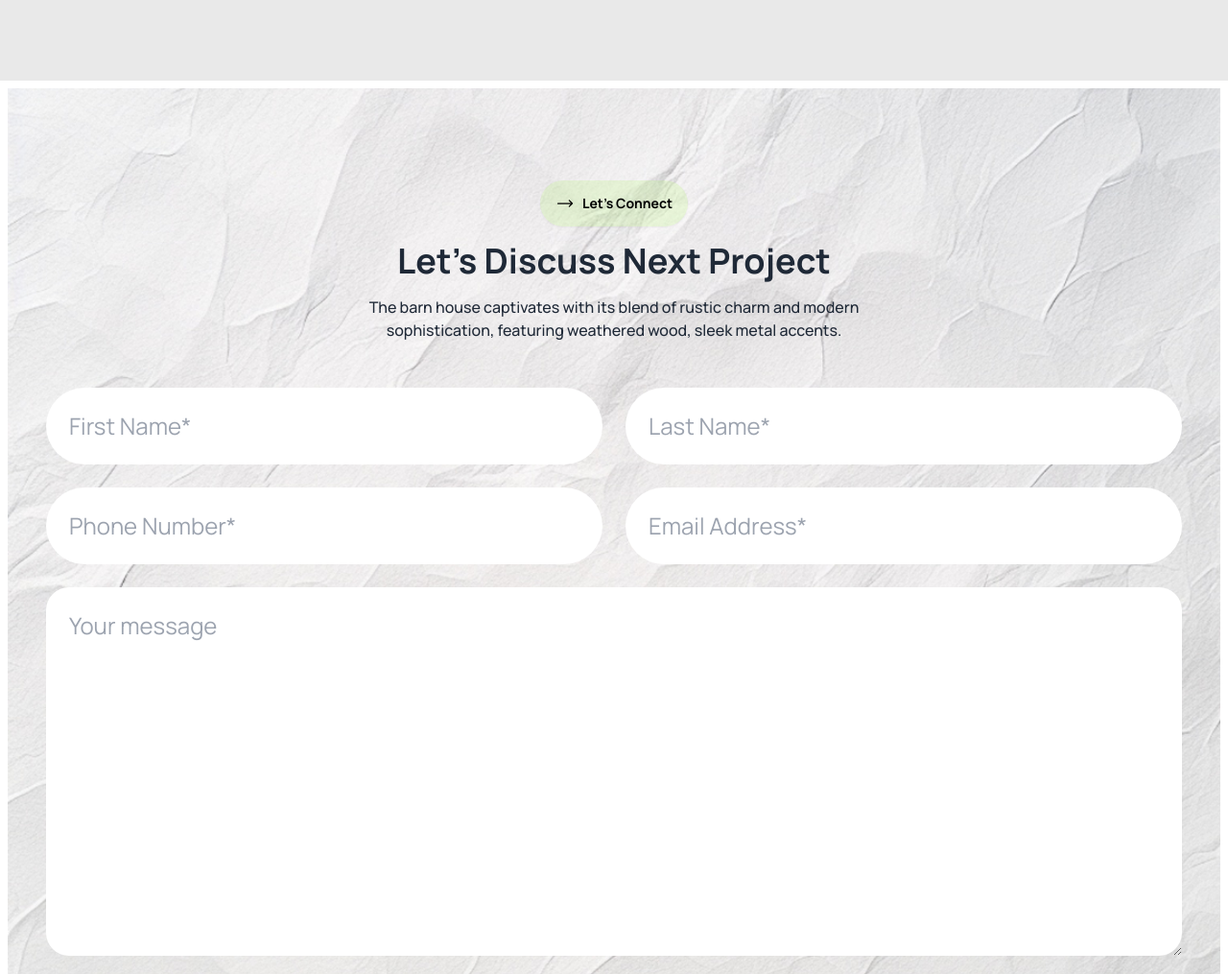
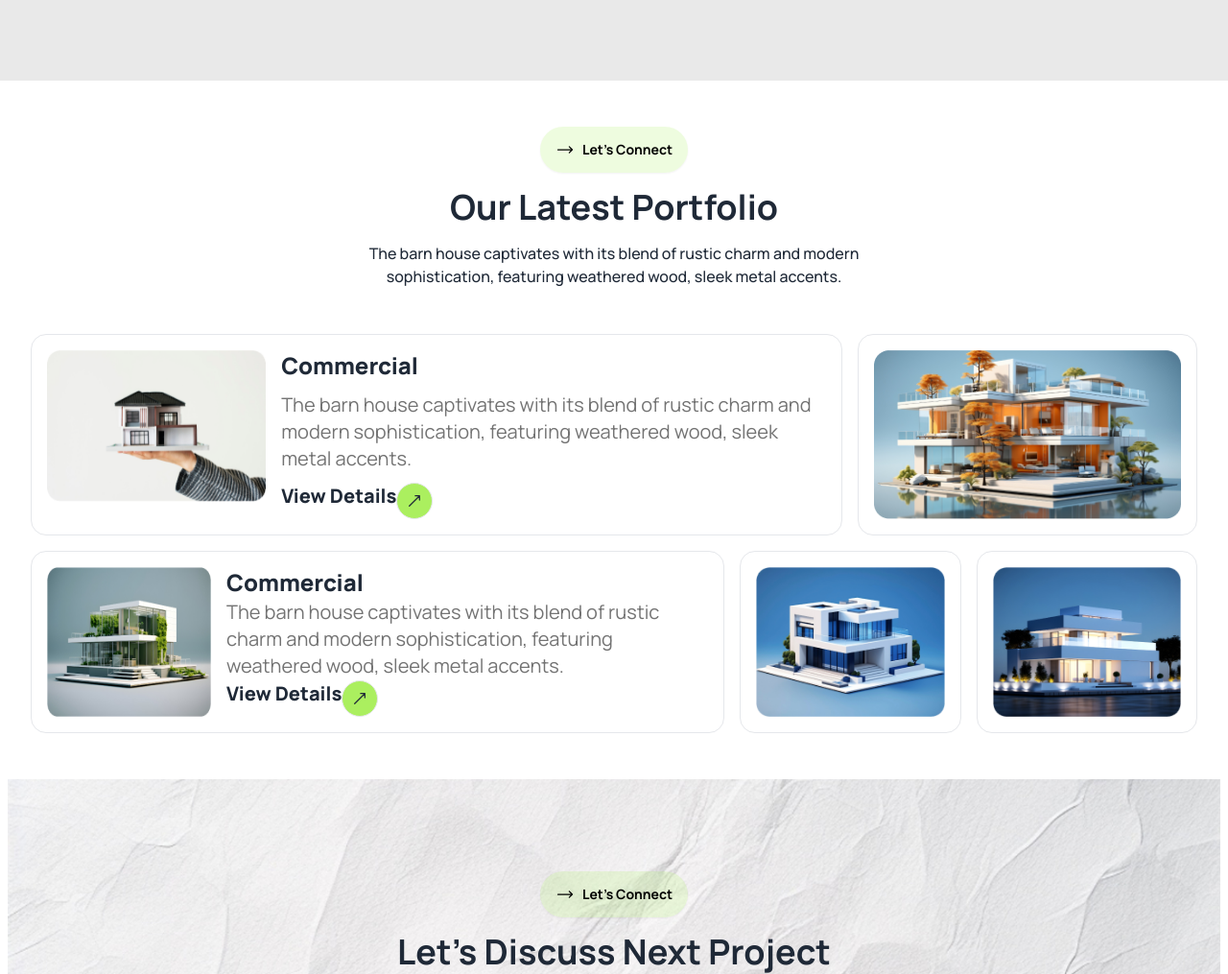
Before and after one commit to Abdallah-BinSaif/p-assingment-3, a plain HTML site: page index.html in a window 1280 px wide. Shown: the part 2160-3175 px from the top of the page at 96% size. Drawn offline with nearby package versions, Linux system fonts and the light colour scheme.

Commit message:
challange section done

```diff
--- a/index.html
+++ b/index.html
@@ -263,6 +263,7 @@
           </div>
         </div>
       </nav>
+
       <!-- banner section -->
       <section class="container mx-auto">
         <div class="hero">
@@ -307,6 +308,7 @@
         </div>
       </section>
     </header>
+
     <!-- main section -->
     <main>
       <!-- Thoughtful section -->
@@ -389,6 +391,7 @@
           </div>
         </div>
       </section>
+
       <!-- works Process section -->
       <section class="bg-[#E9E9E9]">
         <div class="container mx-auto px-4 lg:px-8 py-24">
@@ -466,6 +469,140 @@
                 modern.
               </p>
             </div>
+          </div>
+        </div>
+      </section>
+
+      <!-- challange section -->
+      <section class="container mx-auto my-12 px-4 lg:px-8">
+        <!-- heading -->
+        <div
+          class="flex flex-col justify-center items-center text-center space-y-4 mb-12"
+        >
+          <a
+            ><button
+              class="btn bg-rinterio-primary-o2 rounded-full text-black font-bold border-none"
+            >
+              <div class="inline-block rounded-full">
+                <svg
+                  xmlns="http://www.w3.org/2000/svg"
+                  fill="none"
+                  viewBox="0 0 24 24"
+                  stroke-width="1.5"
+                  stroke="currentColor"
+                  class="size-5"
+                >
+                  <path
+                    stroke-linecap="round"
+                    stroke-linejoin="round"
+                    d="M17.25 8.25 21 12m0 0-3.75 3.75M21 12H3"
+                  />
+                </svg>
+              </div>
+              Let's Connect
+            </button></a
+          >
+          <h3 class="text-4xl font-bold">Our Latest Portfolio</h3>
+          <p class="font-medium w-4/6 lg:w-1/2">
+            The barn house captivates with its blend of rustic charm and modern
+            sophistication, featuring weathered wood, sleek metal accents.
+          </p>
+        </div>
+        <!-- cards -->
+        <div class="grid grid-cols-1 md:grid-cols-2 lg:grid-cols-10 gap-4">
+          <!-- card 1 -->
+          <div
+            class="order-1 col-span-1 md:col-span-2 lg:col-span-7 flex flex-col md:flex-row space-x-4 border rounded-2xl p-4"
+          >
+            <div class="w-full md:w-3/5">
+              <img class=" w-full" src="./assets/img1.png" alt="" />
+            </div>
+            <div class="flex flex-col justify-between">
+              <h5 class="text-2xl font-extrabold">Commercial</h5>
+              <p class="text-[#737373] text-xl">
+                The barn house captivates with its blend of rustic charm and
+                modern sophistication, featuring weathered wood, sleek metal
+                accents.
+              </p>
+              <a class="text-xl font-extrabold flex">
+                View Details
+                <!-- arrow -->
+                <div
+                  class="border inline-block rounded-full bg-rinterio-primary p-2 mr-1"
+                >
+                  <svg
+                    xmlns="http://www.w3.org/2000/svg"
+                    fill="none"
+                    viewBox="0 0 24 24"
+                    stroke-width="1.5"
+                    stroke="currentColor"
+                    class="size-5 -rotate-45"
+                  >
+                    <path
+                      stroke-linecap="round"
+                      stroke-linejoin="round"
+                      d="M17.25 8.25 21 12m0 0-3.75 3.75M21 12H3"
+                    />
+                  </svg>
+                </div>
+                </a
+              >
+            </div>
+          </div>
+          <!-- card 2 -->
+          <div class="order-1 lg:col-span-3 border rounded-2xl p-4 w-full h-full">
+            <img class="w-full h-full" src="./assets/img2.png" alt="">
+          </div>
+          <!-- card 3 -->
+          <div class="order-4 lg:col-span-2 border rounded-2xl p-4">
+            <img class="w-full" src="./assets/img3.png" alt="">
+          </div>
+          <!-- card 4 -->
+          <div
+            class="order-3 lg:order-1 col-span-1 md:col-span-2 lg:col-span-6 flex flex-col md:flex-row space-x-4 border rounded-2xl p-4"
+          >
+            <div class="w-full md:w-3/5">
+              <img class="h-full w-full" src="./assets/img4.png" alt="" />
+            </div>
+            <div class="flex flex-col justify-between">
+              <h5 class="text-2xl font-extrabold">Commercial</h5>
+              <p class="text-[#737373] text-xl">
+                The barn house captivates with its blend of rustic charm and
+                modern sophistication, featuring weathered wood, sleek metal
+                accents.
+              </p>
+              <a class="text-xl font-extrabold flex">
+                View Details
+                <!-- arrow -->
+                <div
+                  class="border inline-block rounded-full bg-rinterio-primary p-2 mr-1"
+                >
+                  <svg
+                    xmlns="http://www.w3.org/2000/svg"
+                    fill="none"
+                    viewBox="0 0 24 24"
+                    stroke-width="1.5"
+                    stroke="currentColor"
+                    class="size-5 -rotate-45"
+                  >
+                    <path
+                      stroke-linecap="round"
+                      stroke-linejoin="round"
+                      d="M17.25 8.25 21 12m0 0-3.75 3.75M21 12H3"
+                    />
+                  </svg>
+                </div>
+                </a
+              >
+            </div>
+          </div>
+          <!-- card 5 -->
+          <div class="order-4 lg:col-span-2 border rounded-2xl p-4 w-full h-full">
+            <img class="w-full h-full" src="./assets/img5.png" alt="">
+          </div>
+          <!-- card 6 -->
+          <div class="order-2 lg:col-span-2 border rounded-2xl p-4 w-full h-full lg:hidden">
+            <img class="w-full h-full" src="./assets/img5.png" alt="">
           </div>
         </div>
       </section>
@@ -549,7 +686,7 @@
             </div>
             <div class="lg:col-span-2">
               <textarea
-                class="w-full  border-none outline-none rounded-3xl p-6 text-2xl h-96"
+                class="w-full border-none outline-none rounded-3xl p-6 text-2xl h-96"
                 name=""
                 id=""
                 placeholder="Your message"
@@ -586,10 +723,11 @@
       </section>
     </main>
     <!-- footer section -->
-    <footer
-      class="bg-black text-white footer footer-center text-base-content rounded p-10"
+    <footer class="bg-black">
+      <div
+        class="container mx-auto text-white footer footer-center rounded p-10"
       >
-      <nav class="space-y-8">
+        <nav class="space-y-2 lg:space-y-8">
           <a class="text-2xl font-bold flex">
             <!-- arrow -->
             <div
@@ -613,18 +751,31 @@
             Rinterio</a
           >
 
-        <p class="lg:w-2/3 text-[#737373] font-bold text-xl">Lorem ipsum dolor sit, amet consectetur adipisicing elit. Et,Lorem ipsum dolor sit, amet consectetur adipisicing elit. Et,Lorem ipsum dolor sit. Et,Lorem ipsum dolor sit, amet consectetur adipisicing elit. Et, </p>
+          <p class="lg:w-5/6 text-[#737373] font-bold text-xl">
+            Lorem ipsum dolor sit, amet consectetur adipisicing elit. Et,Lorem
+            ipsum dolor sit, amet consectetur adipisicing elit. Et,Lorem ipsum
+            dolor sit. Et,Lorem ipsum dolor sit, amet consectetur adipisicing
+            elit. Et,
+          </p>
         </nav>
-      <nav>
-        <div class="grid grid-flow-col gap-24">
+        <nav class="">
+          <div class="grid grid-cols-1 lg:grid-flow-col gap-8 lg:gap-24">
             <a class="link link-hover text-[#737373] font-bold text-xl">Home</a>
-          <a class="link link-hover text-[#737373] font-bold text-xl">Services</a>
-          <a class="link link-hover text-[#737373] font-bold text-xl">Portfolio</a>
-          <a class="link link-hover text-[#737373] font-bold text-xl">Blogs</a>
-          <a class="link link-hover text-[#737373] font-bold text-xl">Contact Us</a>
+            <a class="link link-hover text-[#737373] font-bold text-xl"
+              >Services</a
+            >
+            <a class="link link-hover text-[#737373] font-bold text-xl"
+              >Portfolio</a
+            >
+            <a class="link link-hover text-[#737373] font-bold text-xl"
+              >Blogs</a
+            >
+            <a class="link link-hover text-[#737373] font-bold text-xl"
+              >Contact Us</a
+            >
           </div>
         </nav>
-      <aside>
+        <aside class="">
           <a
             ><button
               class="btn border-none bg-rinterio-primary rounded-full text-xl text-black font-bold flex-col"
@@ -648,6 +799,7 @@
               </div></button
           ></a>
         </aside>
+      </div>
     </footer>
   </body>
 </html>
```
Lines whose indentation alone changed are shown as unchanged.
